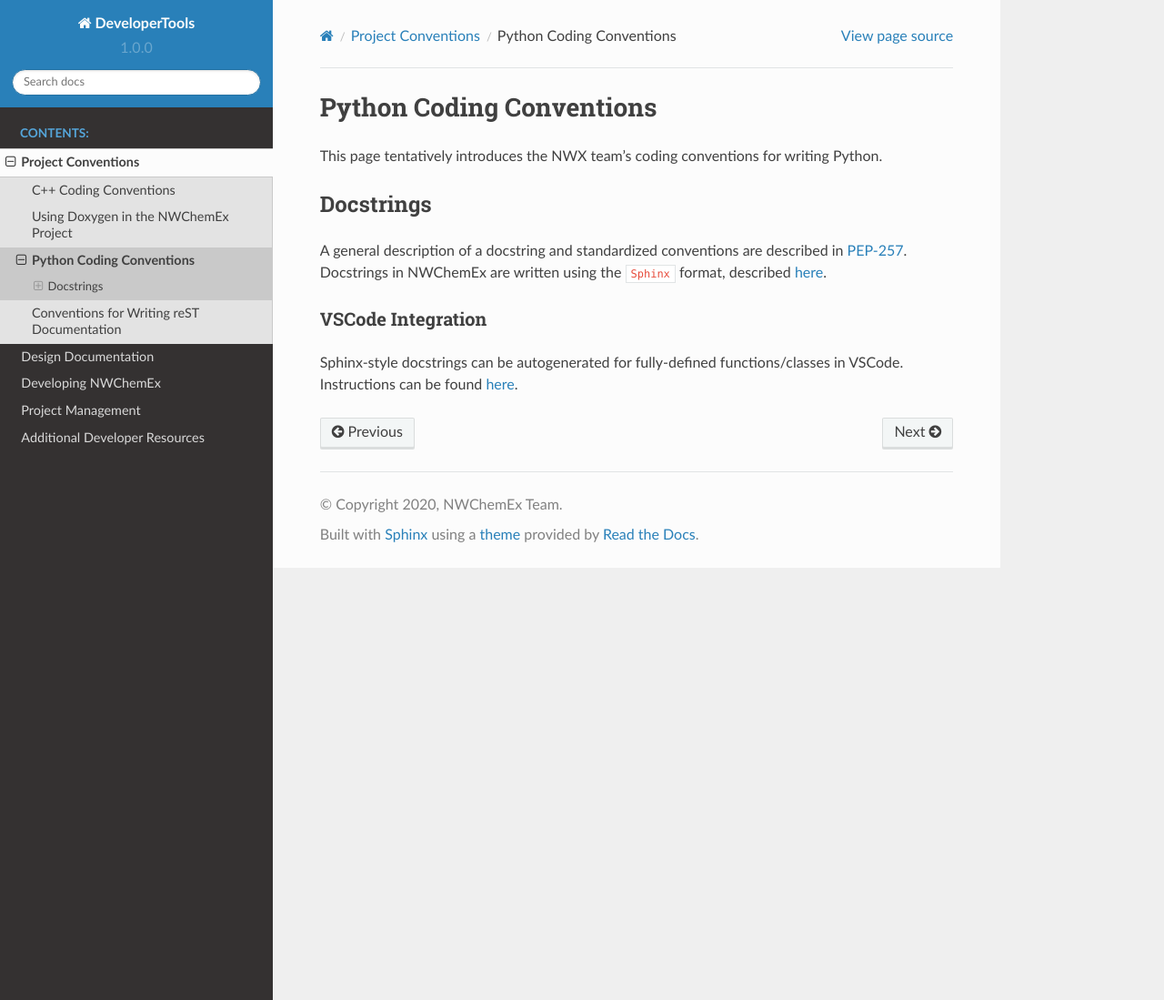
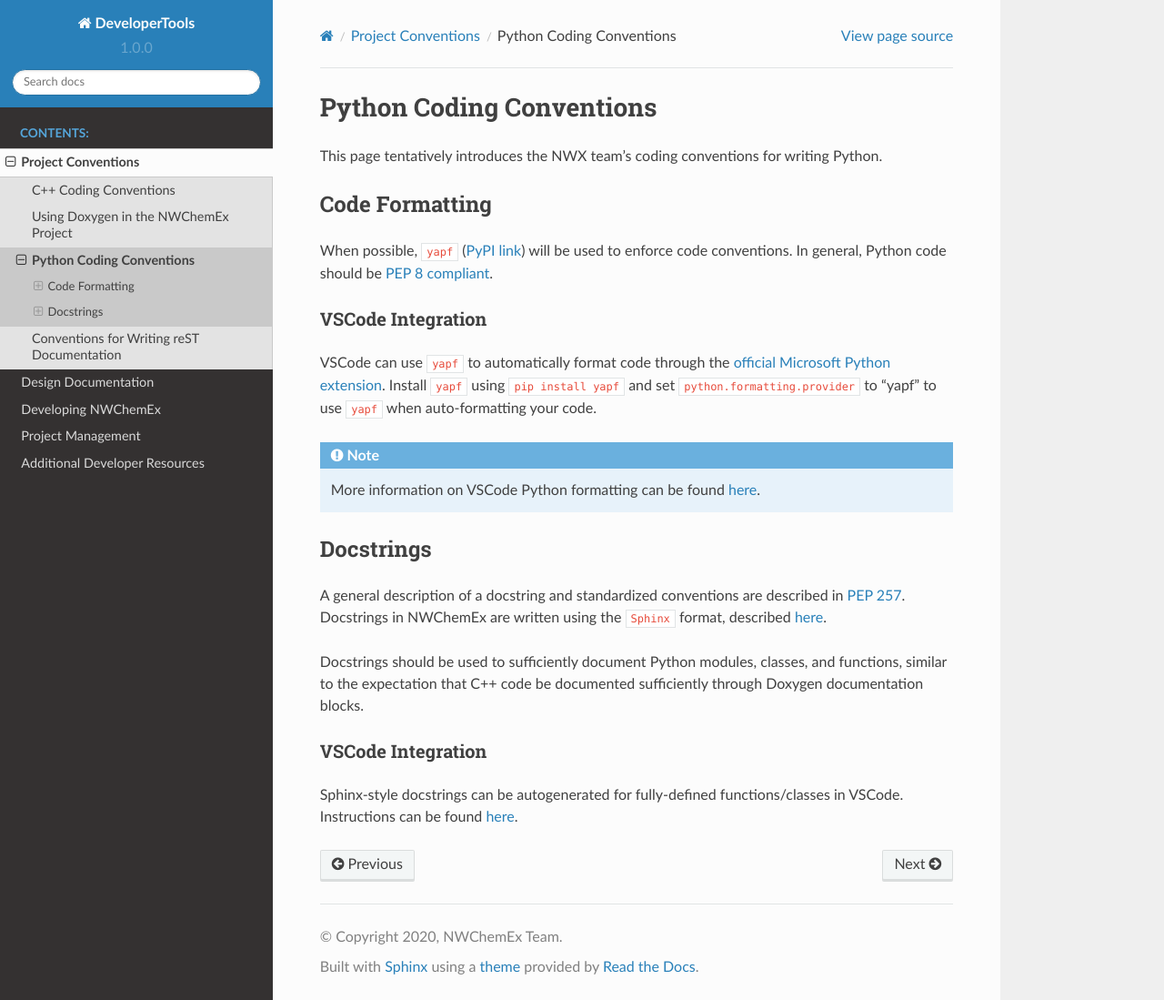
Before and after one commit to NWChemEx-Project/DeveloperTools, a Sphinx documentation site: the page built from docs/source/conventions/python_conventions.rst, in a window 1280 px wide and 1099 px high. Shown: the whole window at 91% size. Built offline with Sphinx 7.4.7 and the Read the Docs theme 2.0.0, drawn with Linux system fonts in a browser that asks for light colours.

Commit message:
PEP 8 formatting for Python code and use yapf tool for auto-formatting

```diff
--- a/docs/source/conventions/python_conventions.rst
+++ b/docs/source/conventions/python_conventions.rst
@@ -7,13 +7,38 @@ Python.
 
 .. All pull requests are expected to adhere to these conventions.
 
+Code Formatting
+===============
+
+When possible, ``yapf`` (`PyPI link <https://pypi.org/project/yapf/>`__) will
+be used to enforce code conventions. In general, Python code should be
+`PEP 8 compliant <https://www.python.org/dev/peps/pep-0008/>`__.
+
+VSCode Integration
+------------------
+
+VSCode can use ``yapf`` to automatically format code through the `official
+Microsoft Python extension <https://marketplace.visualstudio.com/items?
+itemName=ms-python.python>`__. Install ``yapf`` using ``pip install yapf``
+and set ``python.formatting.provider`` to "yapf" to use ``yapf`` when
+auto-formatting your code.
+
+.. note::
+
+   More information on VSCode Python formatting can be found `here
+   <https://code.visualstudio.com/docs/python/editing#_formatting>`__.
+
 Docstrings
 ==========
 
 A general description of a docstring and standardized conventions are described
-in `PEP-257 <https://www.python.org/dev/peps/pep-0257/>`__. Docstrings in
+in `PEP 257 <https://www.python.org/dev/peps/pep-0257/>`__. Docstrings in
 NWChemEx are written using the ``Sphinx`` format, described
 `here <https://sphinx-rtd-tutorial.readthedocs.io/en/latest/docstrings.html>`__.
+
+Docstrings should be used to sufficiently document Python modules, classes,
+and functions, similar to the expectation that C++ code be documented
+sufficiently through Doxygen documentation blocks.
 
 VSCode Integration
 ------------------
```
